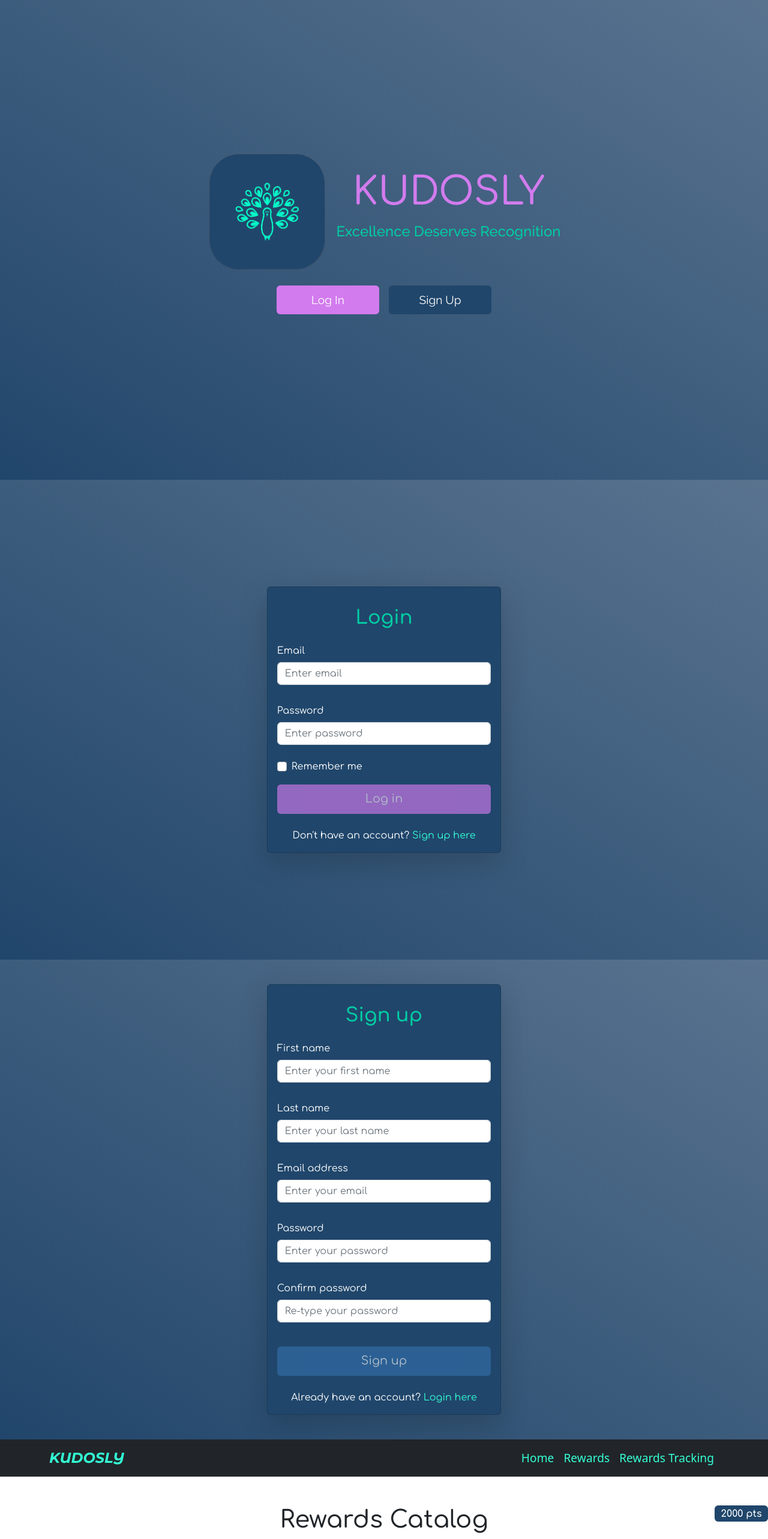
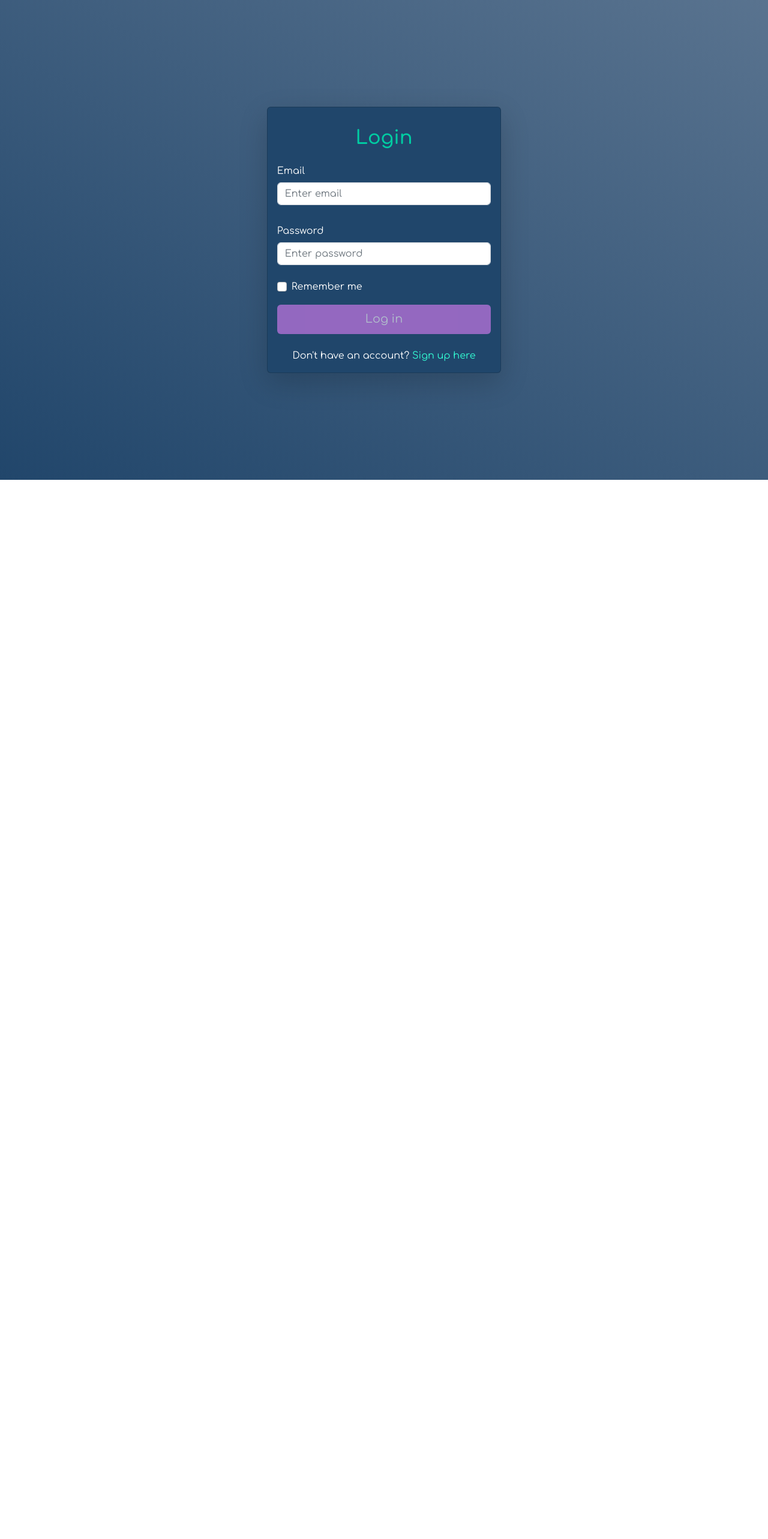
Before and after one commit to CodeReaper-10/Kudosly, an Angular app: page /login in a window 1280 px wide. Before the commit this address led to /. Shown: the top 2566 px of the page at 60% size. After the commit the page ends 800 px from the top, so only its background shows below. Built offline with nearby package versions, Linux system fonts and the light colour scheme.

Commit message:
added routing

```diff
--- a/src/app/app-routing.module.ts
+++ b/src/app/app-routing.module.ts
@@ -1,7 +1,16 @@
 import { NgModule } from '@angular/core';
 import { RouterModule, Routes } from '@angular/router';
+import { LandingPageComponent } from './components/landing-page/landing-page.component';
+import { LoginComponent } from './components/login/login.component';
+import { RewardsCatalogComponent } from './components/rewards-catalog/rewards-catalog.component';
+import { SignupComponent } from './components/signup/signup.component';
 
-const routes: Routes = [];
+const routes: Routes = [
+  { path: '', component: LandingPageComponent },
+  { path: 'login', component: LoginComponent },
+  { path: 'signup', component: SignupComponent },
+  { path: 'home', component: RewardsCatalogComponent }
+];
 
 @NgModule({
   imports: [RouterModule.forRoot(routes)],
--- a/src/app/app.component.html
+++ b/src/app/app.component.html
@@ -1,6 +1,7 @@
-<app-landing-page></app-landing-page>
+<router-outlet></router-outlet>
+<!-- <app-landing-page></app-landing-page>
 <app-login></app-login>
 <app-signup></app-signup>
-<app-rewards-catalog></app-rewards-catalog>
+<app-rewards-catalog></app-rewards-catalog> -->
 <!-- <app-rewards-tracker></app-rewards-tracker>
 <app-rewards-tracking></app-rewards-tracking> -->
--- a/src/app/components/landing-page/landing-page.component.html
+++ b/src/app/components/landing-page/landing-page.component.html
@@ -9,8 +9,8 @@
         </div>
     </div>
     <div class="d-flex justify-content-between align-items-center gap-3 my-4 max_width_landing_page">
-      <button type="button" class="btn button_cs button_login">Log In</button>
-      <button type="button" class="btn button_cs button_signup">Sign Up</button>
+      <button type="button" class="btn button_cs button_login" [routerLink]="'/login'">Log In</button>
+      <button type="button" class="btn button_cs button_signup" [routerLink]="'/login'">Sign Up</button>
     </div>
   </section>
 </div>
--- a/src/app/components/login/login.component.html
+++ b/src/app/components/login/login.component.html
@@ -26,7 +26,7 @@
             </div>
             <button type="submit" class="btn button_cs button_login my-3" [disabled]="!loginForm.valid">Log in</button>
             <div class="text-center mt-2 text-white">
-              Don't have an account? <a routerLink="/signup">Sign up here</a>
+              Don't have an account? <a [routerLink]="'/signup'">Sign up here</a>
             </div>
           </form>
         </div>
--- a/src/app/components/login/login.component.ts
+++ b/src/app/components/login/login.component.ts
@@ -1,4 +1,5 @@
 import { Component, OnInit } from '@angular/core';
+import { Router } from '@angular/router';
 
 @Component({
   selector: 'app-login',
@@ -7,15 +8,15 @@ import { Component, OnInit } from '@angular/core';
 })
 export class LoginComponent implements OnInit {
 
-  constructor() { }
+  constructor(private router: Router) { }
 
-  ngOnInit(): void {
-  }
+  ngOnInit(): void { }
 
   onSubmit(loginForm: any): void {
     if (loginForm.valid) {
       // Handle login logic here
       console.log('Form submitted successfully.');
+      this.router.navigate(['/home']);
     }
   }
 
--- a/src/app/components/signup/signup.component.html
+++ b/src/app/components/signup/signup.component.html
@@ -53,7 +53,7 @@
             </div>
             <button type="submit" class="btn button_cs button_signup_form my-3" [disabled]="!signupForm.valid">Sign up</button>
             <div class="text-center mt-2 text-white">
-              Already have an account? <a routerLink="/login">Login here</a>
+              Already have an account? <a [routerLink]="'/login'">Login here</a>
             </div>
           </form>
         </div>
--- a/src/app/components/signup/signup.component.ts
+++ b/src/app/components/signup/signup.component.ts
@@ -1,5 +1,6 @@
-import { Component } from '@angular/core';
+import { Component, OnInit } from '@angular/core';
 import { NgForm } from '@angular/forms';
+import { Router } from '@angular/router';
 import { User } from 'src/app/models/user';
 
 @Component({
@@ -7,7 +8,11 @@ import { User } from 'src/app/models/user';
   templateUrl: './signup.component.html',
   styleUrls: ['./signup.component.css']
 })
-export class SignupComponent {
+export class SignupComponent implements OnInit {
+
+  constructor(private router: Router) { }
+
+  ngOnInit(): void { }
 
   user: User = {
     firstName: '',
@@ -22,5 +27,6 @@ export class SignupComponent {
       signupForm.controls['confirmPassword'].setErrors({'passwordMismatch': true});
     }
     console.log(this.user);
+    this.router.navigate(['/login']);
   }
 }
```
